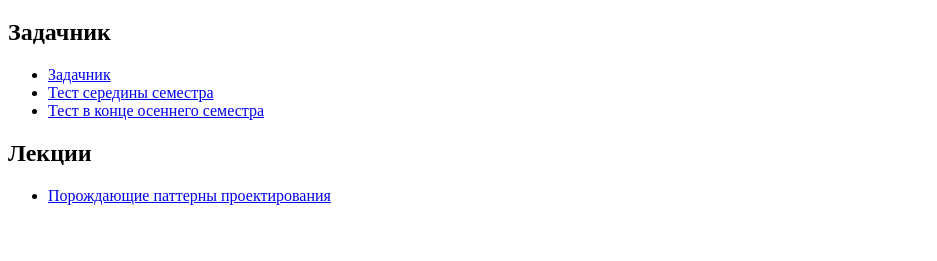
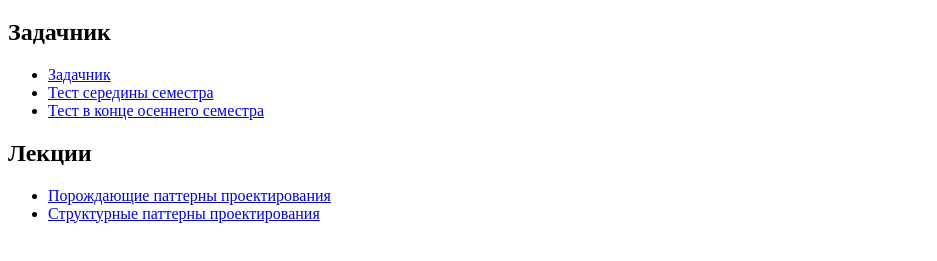
Before and after one commit to rscprof/oop_python_course_materials, a plain HTML site: page index.html in a window 1280 px wide. Shown: the part 61-322 px from the top of the page, without its empty margins (0-937 px from the left). Drawn offline with Linux system fonts and the light colour scheme.

Commit message:
Update index.html (include structure patterns)

```diff
--- a/index.html
+++ b/index.html
@@ -18,6 +18,7 @@
   <h2>Лекции</h2>
   <ul>
     <li><a href="lectures/design_patterns.pdf">Порождающие паттерны проектирования</a></li>
+    <li><a href="lectures/structure_patterns.pdf">Структурные паттерны проектирования</a></li>
   </ul>
 </body>
 </html>
```
